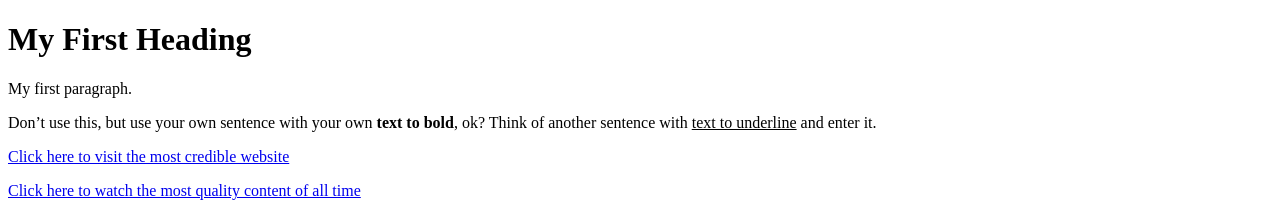
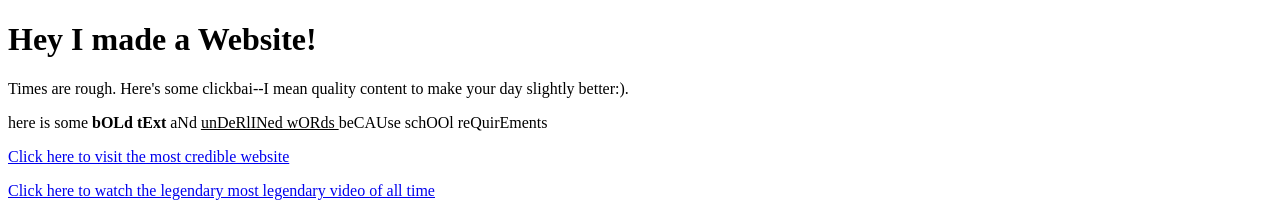
Before and after one commit to Eva-droid/iMadeALink, a plain HTML site: page index.html in a window 1280 px wide. Shown: the top 214 px of the page. Drawn offline with Linux system fonts and the light colour scheme.

Commit message:
edited text

```diff
--- a/index.html
+++ b/index.html
@@ -1,12 +1,11 @@
 <!DOCTYPE html>
 <html>
  <body>
-    <h1>My First Heading</h1>
-   	 <p>My first paragraph.</p>
-  <p>Don’t use this, but use your own sentence with your own <b>text to bold</b>, ok?
-	Think of another sentence with <u>text to underline</u> and enter it. </p>
+    <h1>Hey I made a Website!</h1>
+   	 <p> Times are rough. Here's some clickbai--I mean quality content to make your day slightly better:).</p>
+  <p> here is some <b> bOLd tExt </b> aNd <u> unDeRlINed wORds </u> beCAUse schOOl reQuirEments </p>
 	 <p><a href="https://www.wikipedia.org/"> Click here to visit the most credible website </a></p>
-	  <p><a href="https://www.youtube.com/watch?v=dQw4w9WgXcQ&ab_channel=RickAstleyVEVO"> Click here to watch the most quality content of all time </a></p>
+	  <p><a href="https://www.youtube.com/watch?v=dQw4w9WgXcQ&ab_channel=RickAstleyVEVO"> Click here to watch the legendary most legendary video of all time</a></p>
 	<p><img src="https://miro.medium.com/max/5260/1*QaAPT6_NL1tENOvWjff59A.jpeg" alt="text" style="width:2630px;height:1293px;"></p>
 	<p><iframe width="560" height="315" src="https://www.youtube.com/embed/dQw4w9WgXcQ" frameborder="0" allow="accelerometer; autoplay; clipboard-write; encrypted-media; gyroscope; picture-in-picture" allowfullscreen></iframe></p>
  </body>
```
